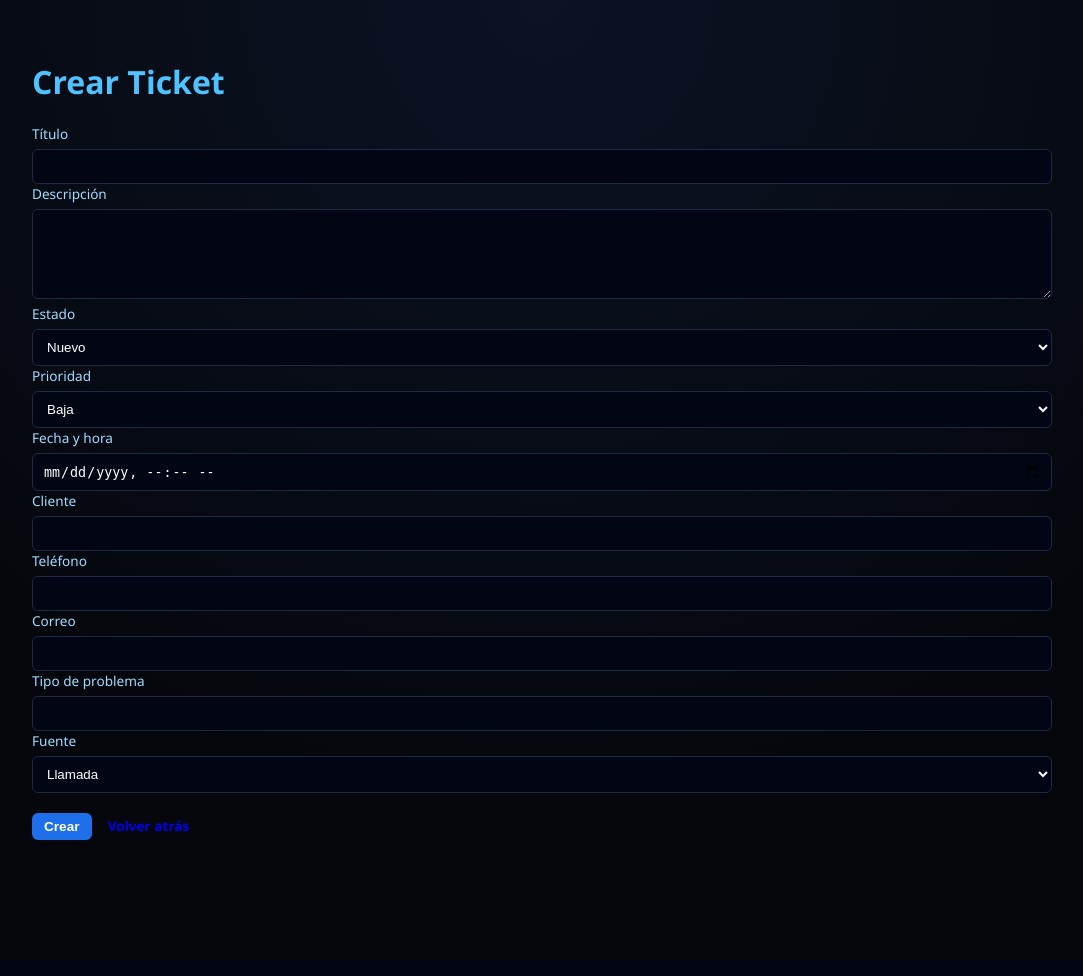
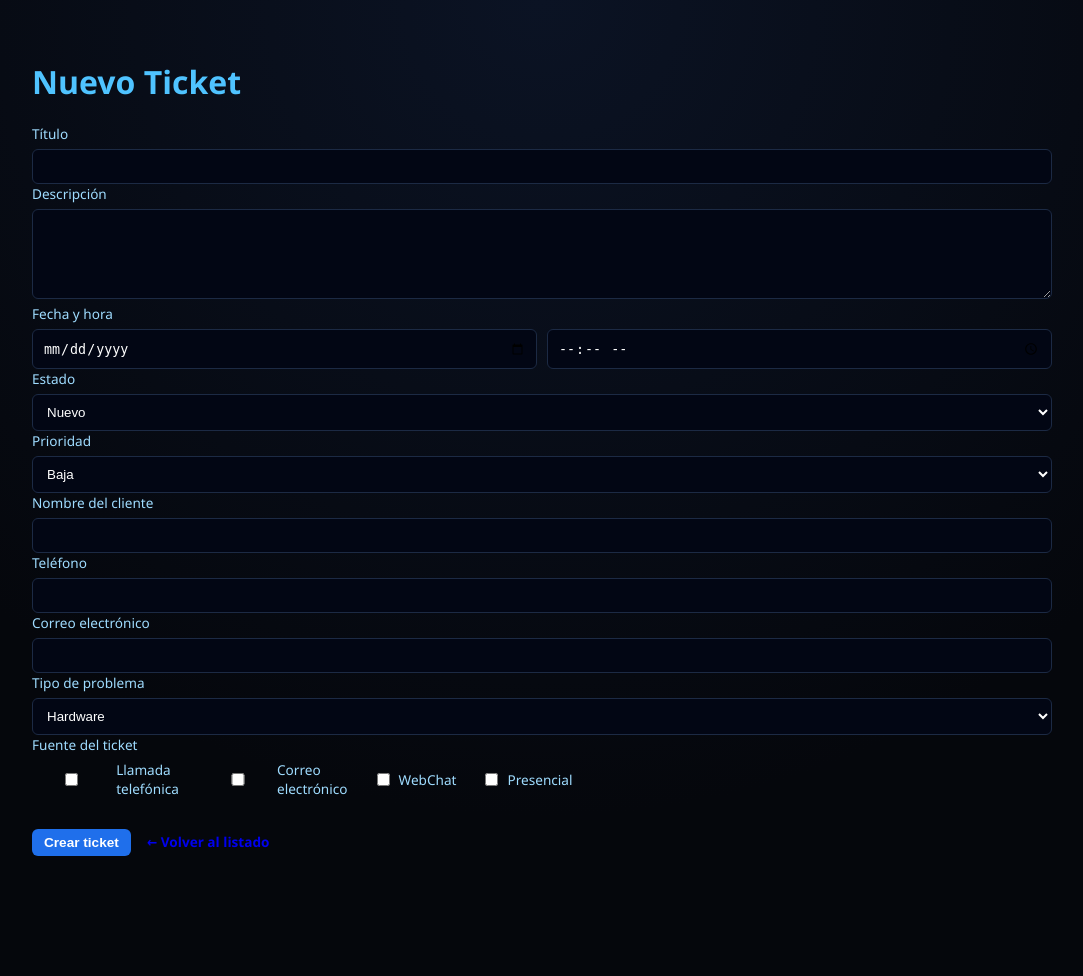
Before and after one commit to CarlokyOP/gestion-de-usuario, a Flask app: page /tickets/create in a window 1280 px wide. Shown: the whole page, without its empty margins (98-1181 px from the left). Before the commit the page ends 840 px from the top, so only its background shows below. Run offline with Flask 3, Linux system fonts and the light colour scheme.

Commit message:
Refactor ticket form layout and labels
Updated ticket form to include separate date and time inputs, changed labels for clarity, and modified the button text.

```diff
--- a/app/templates/ticket_form.html
+++ b/app/templates/ticket_form.html
@@ -3,7 +3,7 @@
 {% block content %}
 <div class="container">
 
-    <h1>{{ 'Editar Ticket' if ticket else 'Crear Ticket' }}</h1>
+    <h1>{{ 'Editar Ticket' if ticket else 'Nuevo Ticket' }}</h1>
 
     <form method="POST">
 
@@ -13,6 +13,15 @@
 
         <label>Descripción</label>
         <textarea name="descripcion" required>{{ ticket.descripcion if ticket else '' }}</textarea>
+
+        <!-- FECHA Y HORA (SEPARADAS) -->
+        <label>Fecha y hora</label>
+        <div style="display:flex; gap:10px;">
+            <input type="date" name="fecha"
+                   value="{% if ticket %}{{ ticket.fecha_creacion.strftime('%Y-%m-%d') }}{% endif %}">
+            <input type="time" name="hora"
+                   value="{% if ticket %}{{ ticket.fecha_creacion.strftime('%H:%M') }}{% endif %}">
+        </div>
 
         <label>Estado</label>
         <select name="estado" required>
@@ -34,11 +43,7 @@
             {% endfor %}
         </select>
 
-        <label>Fecha y hora</label>
-        <input type="datetime-local" name="fecha_creacion"
-               value="{% if ticket %}{{ ticket.fecha_creacion.strftime('%Y-%m-%dT%H:%M') }}{% endif %}">
-
-        <label>Cliente</label>
+        <label>Nombre del cliente</label>
         <input type="text" name="nombre_cliente" required
                value="{{ ticket.nombre_cliente if ticket else '' }}">
 
@@ -46,32 +51,41 @@
         <input type="text" name="telefono_cliente" required
                value="{{ ticket.telefono_cliente if ticket else '' }}">
 
-        <label>Correo</label>
+        <label>Correo electrónico</label>
         <input type="email" name="correo_cliente" required
                value="{{ ticket.correo_cliente if ticket else '' }}">
 
         <label>Tipo de problema</label>
-        <input type="text" name="tipo_problema" required
-               value="{{ ticket.tipo_problema if ticket else '' }}">
-
-        <label>Fuente</label>
-        <select name="fuente_ticket" required>
-            {% for f in ['Llamada','Correo','WebChat','Presencial'] %}
-                <option value="{{ f }}"
-                    {% if ticket and ticket.fuente_ticket == f %}selected{% endif %}>
-                    {{ f }}
+        <select name="tipo_problema" required>
+            {% for t in ['Hardware','Movil','Red','Otro'] %}
+                <option value="{{ t }}"
+                    {% if ticket and ticket.tipo_problema == t %}selected{% endif %}>
+                    {{ t }}
                 </option>
             {% endfor %}
         </select>
 
-        <div style="margin-top:20px;">
+        <!-- FUENTE DEL TICKET (CHECKBOXES COMO LA IMAGEN) -->
+        <label>Fuente del ticket</label>
+        <div style="display:flex; gap:25px; margin-bottom:20px;">
+            {% for f in ['Llamada telefónica','Correo electrónico','WebChat','Presencial'] %}
+                <label style="display:flex; align-items:center; gap:6px;">
+                    <input type="checkbox" name="fuente_ticket"
+                           value="{{ f }}"
+                           {% if ticket and ticket.fuente_ticket == f %}checked{% endif %}>
+                    {{ f }}
+                </label>
+            {% endfor %}
+        </div>
+
+        <div style="margin-top:25px;">
             <button type="submit" class="btn btn-primary">
-                {{ 'Guardar cambios' if ticket else 'Crear' }}
+                {{ 'Guardar cambios' if ticket else 'Crear ticket' }}
             </button>
 
             <a href="{{ url_for('ticket.list_tickets') }}"
                class="btn btn-secondary">
-                Volver atrás
+                ← Volver al listado
             </a>
         </div>
 
```
